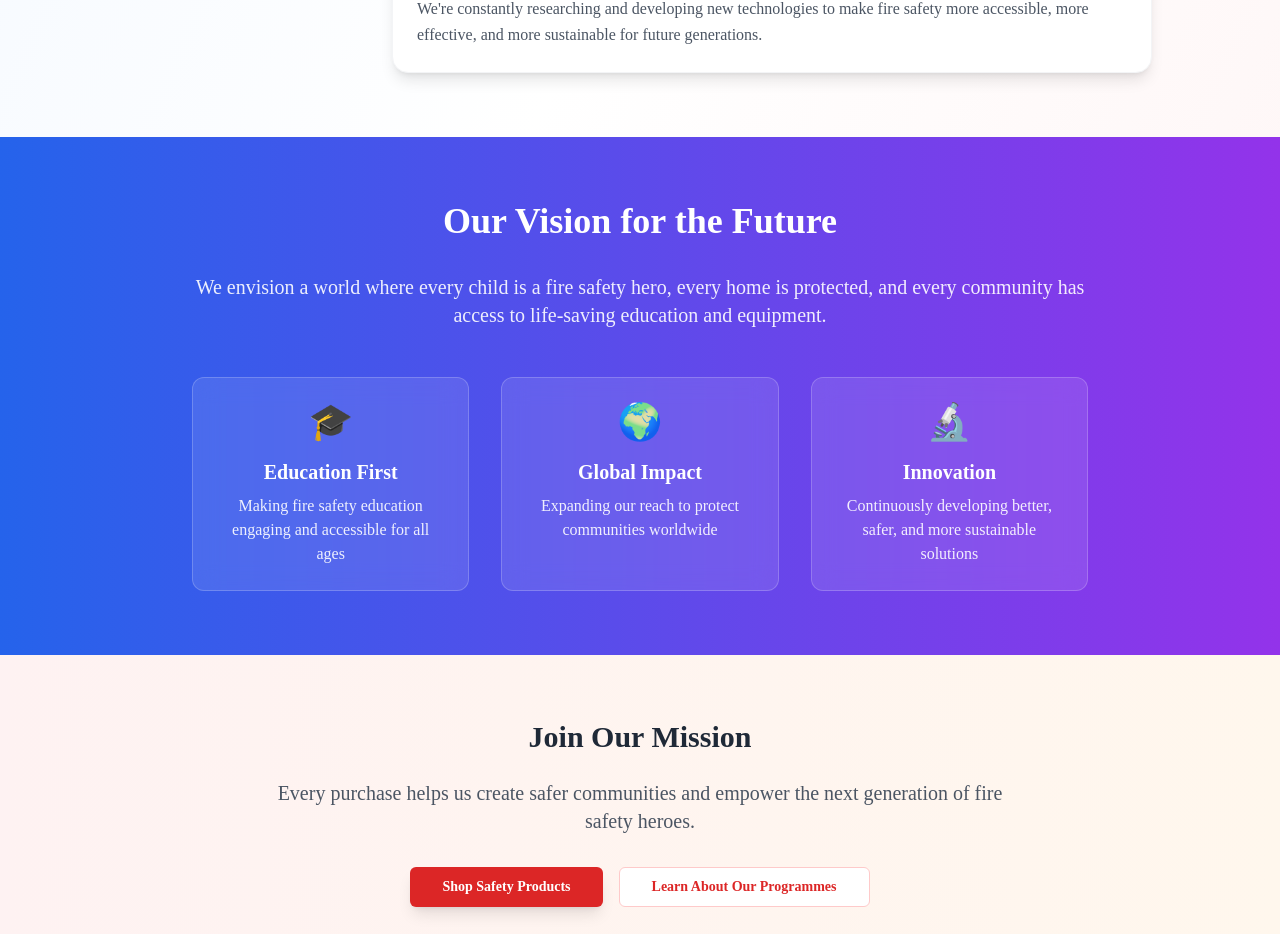
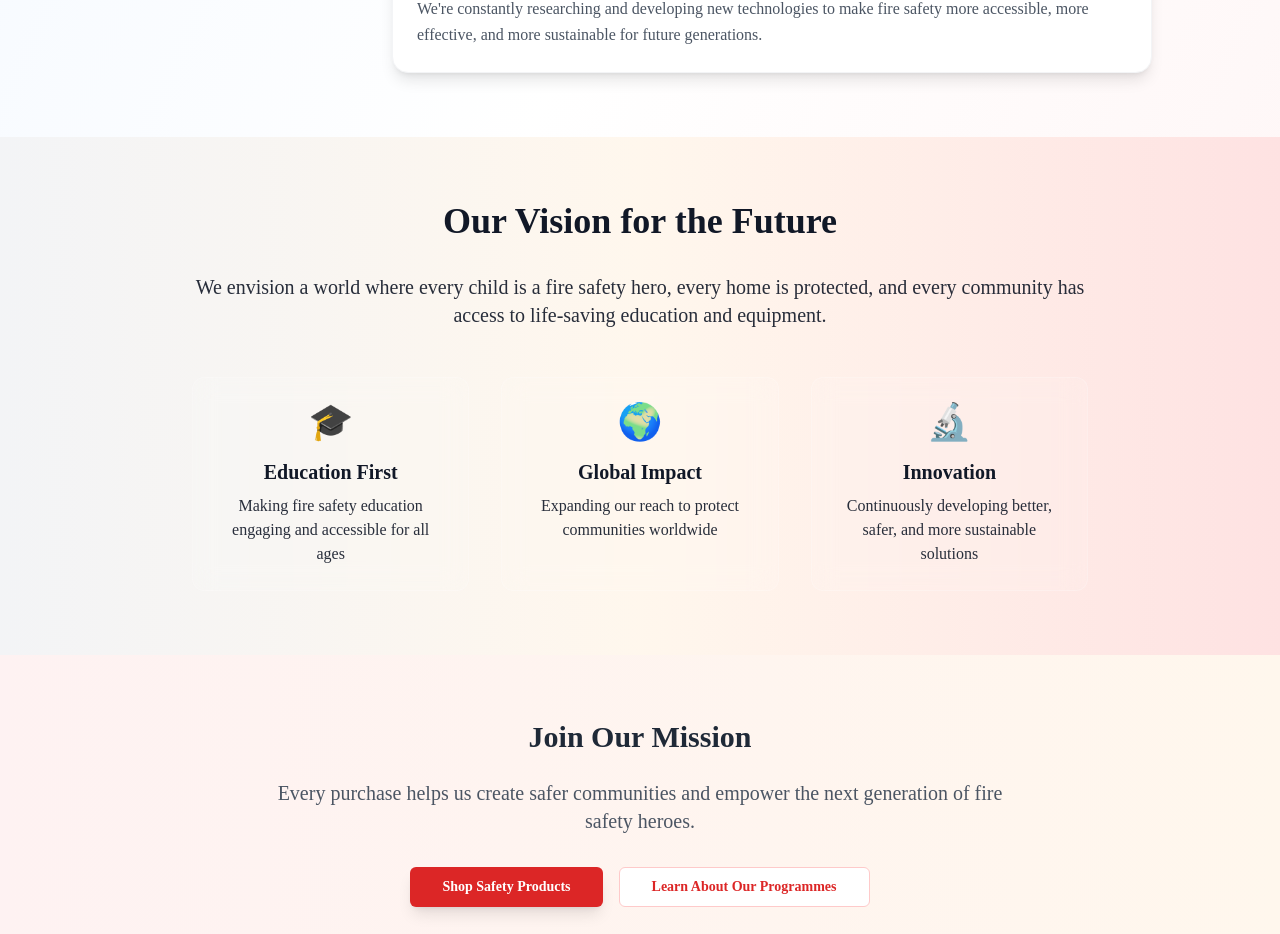
Before and after one commit to tradexy/flame-guard-uk-shop, a React (Vite) app: page /our-mission in a window 1280 px wide. Shown: the part 1599-2533 px from the top of the page. Built offline with nearby package versions, Linux system fonts and the light colour scheme.

Commit message:
Refactor: Consistent colors in Our Vision section
Replaced the purple background in the "Our Vision for the Future" section with a color scheme consistent with the website's red, orange, and gray palette.

```diff
--- a/src/pages/OurMission.tsx
+++ b/src/pages/OurMission.tsx
@@ -1,3 +1,4 @@
+
 import Header from '@/components/Header';
 import Footer from '@/components/Footer';
 import { Badge } from '@/components/ui/badge';
@@ -180,7 +181,7 @@ const OurMission = () => {
       </section>
 
       {/* Vision Statement */}
-      <section className="py-16 bg-gradient-to-r from-blue-600 to-purple-600 text-white">
+      <section className="py-16 bg-gradient-to-r from-gray-100 via-orange-50 to-red-100 text-gray-900">
         <div className="container mx-auto px-4 text-center">
           <div className="max-w-4xl mx-auto">
             <h2 className="text-4xl font-bold mb-8">
```
